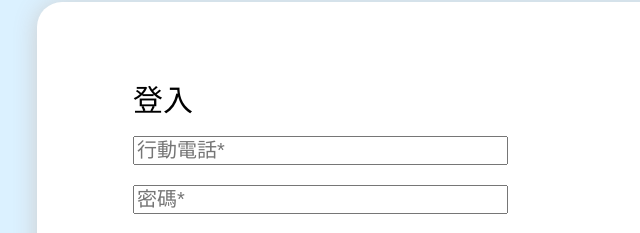
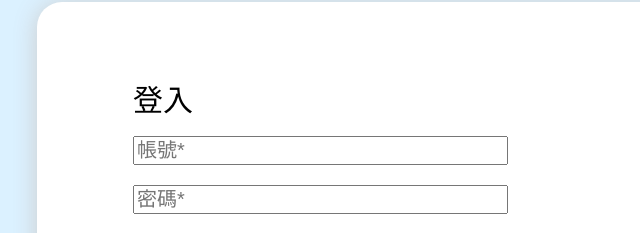
Before and after one commit to 54Cheryl/project_AIA-12, a plain HTML site: page 4-support_services/html/support_services.html in a window 1280 px wide. Shown: the part 795-1028 px from the top of the page, 3-643 px from the left. Drawn offline with Linux system fonts and the light colour scheme; a web font is replaced by a local one.

Commit message:
支援服務頁修改帳號

```diff
--- a/4-support_services/html/support_services.html
+++ b/4-support_services/html/support_services.html
@@ -163,7 +163,7 @@
                     <div class="login_content">
                         <p class="login_title">登入</p>
                         <form action="">
-                            <input class="login_input" type="tel" placeholder="行動電話*" name="account">
+                            <input class="login_input" type="tel" placeholder="帳號*" name="account">
                             <input class="login_input" type="password" placeholder="密碼*" name="password">
                             <input type="checkbox" name="" id="checkbox">
                             <label class="checkbox_txt" for="checkbox">我已仔細閱讀並明暸「服務條款」、「免責聲明」、「隱私權聲明」等所屬內容及其意義</label>
```
